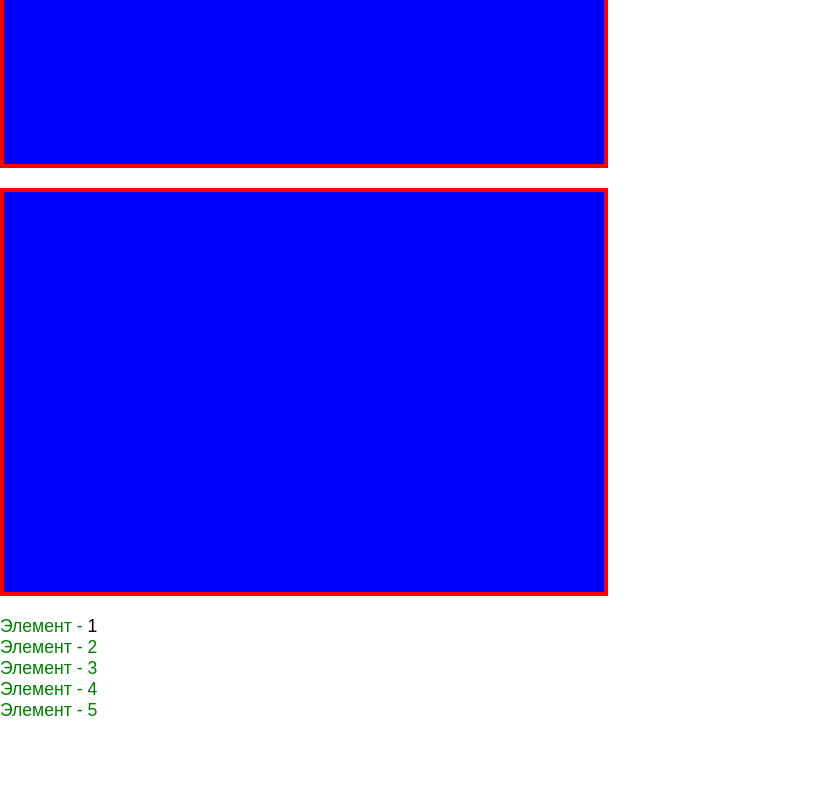
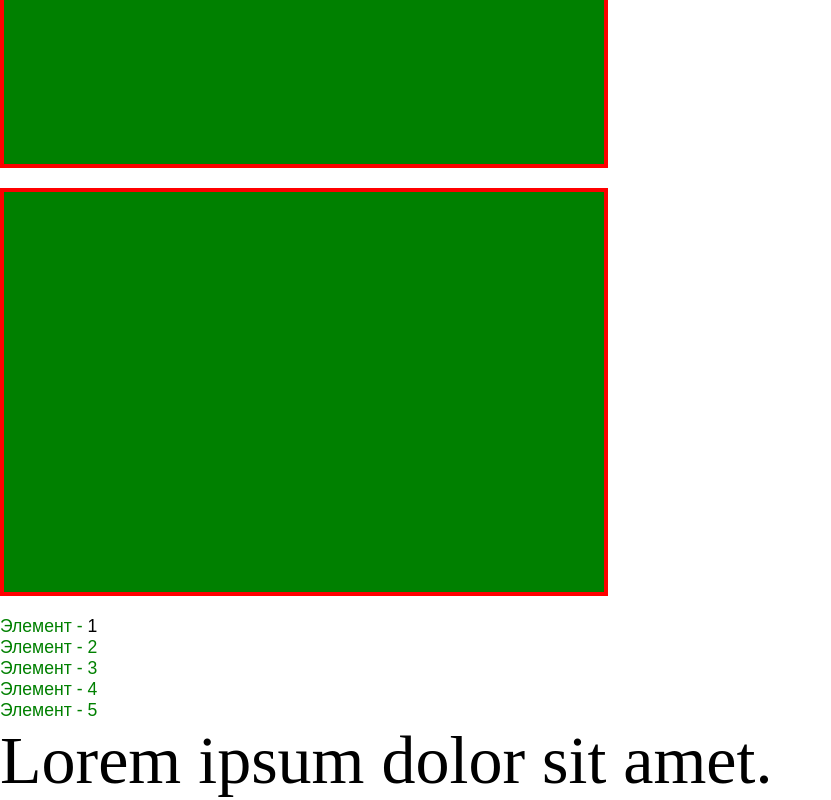
Before and after one commit to knifeech/SCSS-lesson, a plain HTML site: page index.html in a window 1280 px wide. Shown: the part 460-1260 px from the top of the page, without its empty margins (0-831 px from the left). Before the commit the page ends 1181 px from the top, so only its background shows below. Drawn offline with Linux system fonts and the light colour scheme.

Commit message:
Import and pseudo-classes

```diff
--- a/index.html
+++ b/index.html
@@ -23,6 +23,7 @@
       <li>Элемент - 4</li>
       <li>Элемент - 5</li>
     </ul>
+    <a href="#" class="a-psevdo">Lorem ipsum dolor sit amet.</a>
   </main>
   <footer>
 
--- /dev/null
+++ b/mixins.scss
@@ -0,0 +1,23 @@
+@mixin font ($twoColor: red, $fontW: bold) {
+  font-size: $mainFontSize;
+  font-weight: $fontW;
+  font-family: "Arial", sans-serif;
+  color: $twoColor;
+}
+
+@mixin padd($padd...) {
+  padding: $padd;
+}
+
+@mixin link($link, $hoverColor, $activeColor, $visitedColor) {
+  color: $link;
+  &:hover {
+    color: $hoverColor;
+  }
+  &:active {
+    color: $activeColor;
+  }
+  &:visited {
+    color: $visitedColor;
+  }
+}
--- a/style.scss
+++ b/style.scss
@@ -1,25 +1,17 @@
+@import "variables";
+@import "mixins";
+
 * {
   padding: 0;
   margin: 0;
   box-sizing: border-box;
 }
 
-$bgColor: blue;
-$secondaryColor: aqua;
-$color: #cccccc;
-$blockWidth: 30%;
-$border: 4px solid red;
-$mainFontSize: 1.1em;
-
-@mixin font ($twoColor: red, $fontW: bold) {
-  font-size: $mainFontSize;
-  font-weight: $fontW;
-  font-family: "Arial", sans-serif;
-  color: $twoColor;
-}
-
-@mixin padd($padd...) {
-  padding: $padd;
+.a-psevdo {
+  font-size: 68px;
+  text-decoration: none;
+  color: white;
+  @include link(black, blue, green, purple);
 }
 
 .block:not(.first) {
--- /dev/null
+++ b/variables.scss
@@ -0,0 +1,6 @@
+$bgColor: green;
+$secondaryColor: aqua;
+$color: #cccccc;
+$blockWidth: 30%;
+$border: 4px solid red;
+$mainFontSize: 1.1em;
```
Also changed, not shown: style.css, 1 other file.
